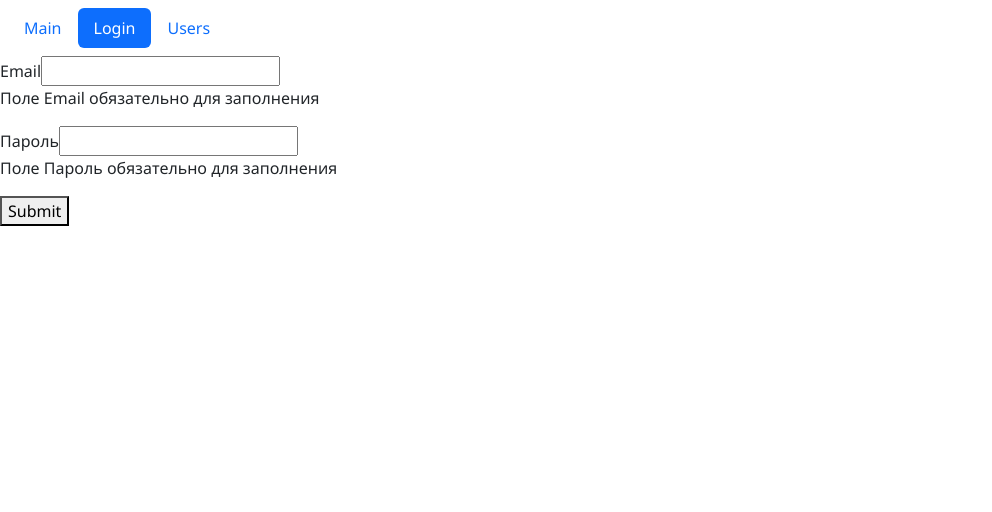
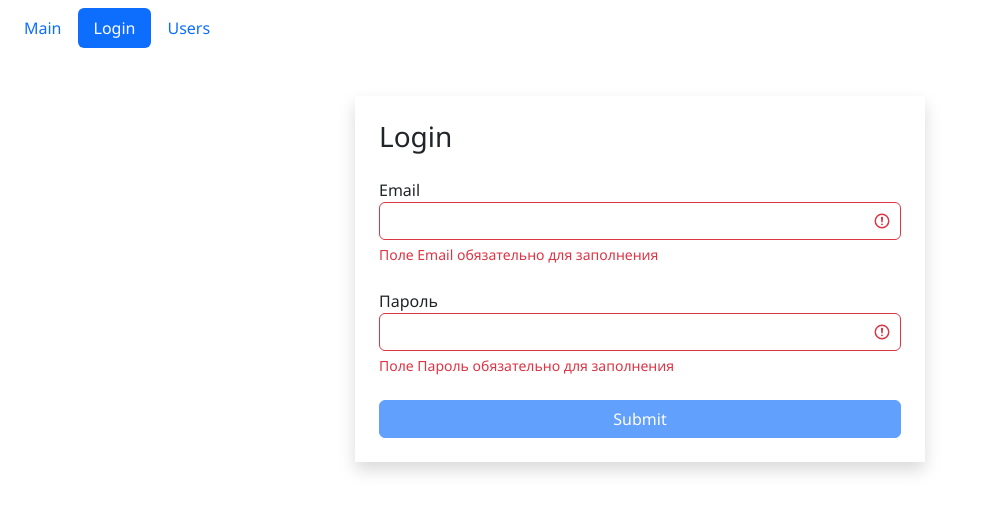
Before and after one commit to EvgenyKhodykin/fast_company_vite_v6, a React (Vite) app: page /login in a window 1280 px wide. Shown: the top 512 px of the page, without its empty margins (0-992 px from the left). Built offline with nearby package versions, Linux system fonts and the light colour scheme.

Commit message:
current validation

```diff
--- a/src/components/TextField.jsx
+++ b/src/components/TextField.jsx
@@ -2,8 +2,11 @@ import React from 'react'
 import PropTypes from 'prop-types'
 
 function TextField({ label, type, name, value, onChange, error }) {
+    const getInputClasses = () => {
+        return 'form-control' + (error ? ' is-invalid' : '')
+    }
     return (
-        <div>
+        <div className='mb-4'>
             <label htmlFor={name}>{label}</label>
             <input
                 type={type}
@@ -11,8 +14,9 @@ function TextField({ label, type, name, value, onChange, error }) {
                 name={name}
                 value={value}
                 onChange={onChange}
+                className={getInputClasses()}
             />
-            {error && <p>{error}</p>}
+            {error && <div className='invalid-feedback'>{error}</div>}
         </div>
     )
 }
--- a/src/layouts/LoginLayout.jsx
+++ b/src/layouts/LoginLayout.jsx
@@ -49,6 +49,8 @@ function LoginLayout() {
         return Object.keys(errors).length === 0
     }
 
+    const isValid = Object.keys(errors).length === 0
+
     const handleSubmit = event => {
         event.preventDefault()
         const isValid = validate()
@@ -57,6 +59,10 @@ function LoginLayout() {
     }
 
     return (
+        <div className='container mt-5'>
+            <div className='row '>
+                <div className='col-md-6 offset-md-3 shadow p-4'>
+                    <h3 className='mb-4'>Login</h3>
                     <form onSubmit={handleSubmit}>
                         <TextField
                             label='Email'
@@ -73,8 +79,16 @@ function LoginLayout() {
                             onChange={handleChange}
                             error={errors.password}
                         />
-            <button>Submit</button>
+                        <button
+                            disabled={!isValid}
+                            className='btn btn-primary w-100 mx-auto'
+                        >
+                            Submit
+                        </button>
                     </form>
+                </div>
+            </div>
+        </div>
     )
 }
 
```
Lines whose indentation alone changed are shown as unchanged.
